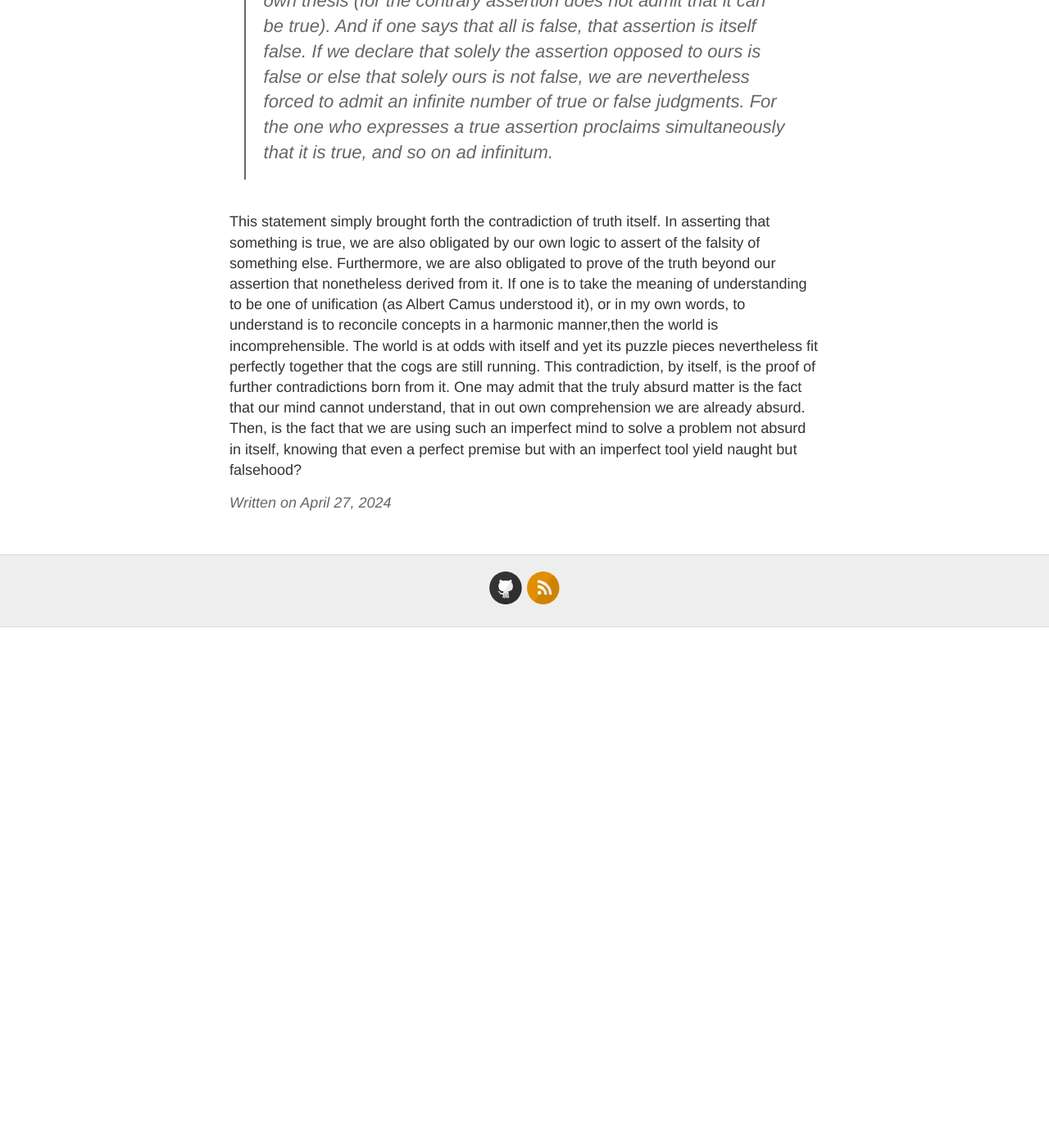
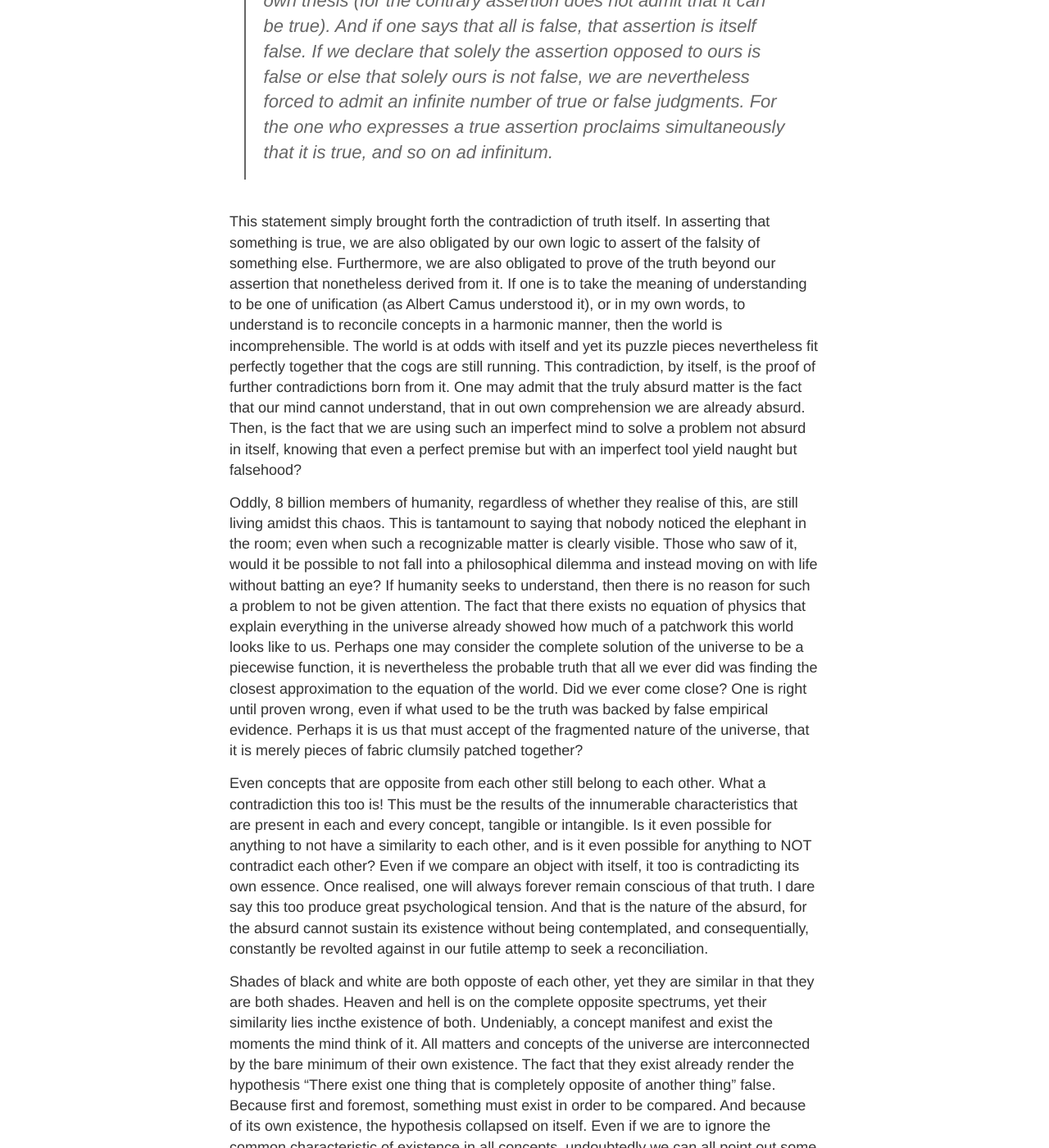
Before and after one commit to theduckshepherd/theduckshepherd.github.io, a Jekyll site: the page built from _posts/2024-04-27-discussion-this-world-is-a-contradiction.md, in a window 1280 px wide and 1400 px high, scrolled down 612 px. Shown: the whole window at 82% size. Built offline with Jekyll 4.4.1, drawn with Linux system fonts in a browser that asks for light colours; before the commit the page ends 1377 px from its top, so only the background shows below that; some of the changed text lies outside the part shown.

Commit message:
Update 2024-04-27-discussion-this-world-is-a-contradiction.md

```diff
--- a/_posts/2024-04-27-discussion-this-world-is-a-contradiction.md
+++ b/_posts/2024-04-27-discussion-this-world-is-a-contradiction.md
@@ -6,8 +6,19 @@ category: discussion
 
 Contradictions, I dare say, are the hallmark of absurdism. Yet that is not the reason this discussion came to life. However, it is truly odd that we never thought much of the contradictory nature of everything around us, and thus the absurdity of the world.
 
-# A. The Contradiction of Truth
+# A. The Contradiction of Truth, of the Universe
 First, if attention may be brought to this statement by Aristotle, as quoted by Albert Camus in his essay The Myth of Sisyphus:
 > The often ridiculed consequence of these opinions is that they destroy themselves. For by asserting that all is true we assert the truth of the contrary assertion and consequently the falsity of our own thesis (for the contrary assertion does not admit that it can be true). And if one says that all is false, that assertion is itself false. If we declare that solely the assertion opposed to ours is false or else that solely ours is not false, we are nevertheless forced to admit an infinite number of true or false judgments. For the one who expresses a true assertion proclaims simultaneously that it is true, and so on ad infinitum.
 
-This statement simply brought forth the contradiction of truth itself. In asserting that something is true, we are also obligated by our own logic to assert of the falsity of something else. Furthermore, we are also obligated to prove of the truth beyond our assertion that nonetheless derived from it. If one is to take the meaning of understanding to be one of unification (as Albert Camus understood it), or in my own words, to understand is to reconcile concepts in a harmonic manner,then the world is incomprehensible. The world is at odds with itself and yet its puzzle pieces nevertheless fit perfectly together that the cogs are still running. This contradiction, by itself, is the proof of further contradictions born from it. One may admit that the truly absurd matter is the fact that our mind cannot understand, that in out own comprehension we are already absurd. Then, is the fact that we are using such an imperfect mind to solve a problem not absurd in itself, knowing that even a perfect premise but with an imperfect tool yield naught but falsehood?
+This statement simply brought forth the contradiction of truth itself. In asserting that something is true, we are also obligated by our own logic to assert of the falsity of something else. Furthermore, we are also obligated to prove of the truth beyond our assertion that nonetheless derived from it. If one is to take the meaning of understanding to be one of unification (as Albert Camus understood it), or in my own words, to understand is to reconcile concepts in a harmonic manner, then the world is incomprehensible. The world is at odds with itself and yet its puzzle pieces nevertheless fit perfectly together that the cogs are still running. This contradiction, by itself, is the proof of further contradictions born from it. One may admit that the truly absurd matter is the fact that our mind cannot understand, that in out own comprehension we are already absurd. Then, is the fact that we are using such an imperfect mind to solve a problem not absurd in itself, knowing that even a perfect premise but with an imperfect tool yield naught but falsehood?
+
+Oddly, 8 billion members of humanity, regardless of whether they realise of this, are still living amidst this chaos. This is tantamount to saying that nobody noticed the elephant in the room; even when such a recognizable matter is clearly visible. Those who saw of it, would it be possible to not fall into a philosophical dilemma and instead moving on with life without batting an eye? If humanity seeks to understand, then there is no reason for such a problem to not be given attention. The fact that there exists no equation of physics that explain everything in the universe already showed how much of a patchwork this world looks like to us. Perhaps one may consider the complete solution of the universe to be a piecewise function, it is nevertheless the probable truth that all we ever did was finding the closest approximation to the equation of the world. Did we ever come close? One is right until proven wrong, even if what used to be the truth was backed by false empirical evidence. Perhaps it is us that must accept of the fragmented nature of the universe, that it is merely pieces of fabric clumsily patched together?
+
+Even concepts that are opposite from each other still belong to each other. What a contradiction this too is! This must be the results of the innumerable characteristics that are present in each and every concept, tangible or intangible. Is it even possible for anything to not have a similarity to each other, and is it even possible for anything to NOT contradict each other? Even if we compare an object with itself, it too is contradicting its own essence. Once realised, one will always forever remain conscious of that truth. I dare say this too produce great psychological tension. And that is the nature of the absurd, for the absurd cannot sustain its existence without being contemplated, and consequentially, constantly be revolted against in our futile attemp to seek a reconciliation.
+
+Shades of black and white are both opposte of each other, yet they are similar in that they are both shades. Heaven and hell is on the complete opposite spectrums, yet their similarity lies incthe existence of both. Undeniably, a concept manifest and exist the moments the mind think of it. All matters and concepts of the universe are interconnected by the bare minimum of their own existence. The fact that they exist already render the hypothesis "There exist one thing that is completely opposite of another thing" false. Because first and foremost, something must exist in order to be compared. And because of its own existence, the hypothesis collapsed on itself. Even if we are to ignore the common characteristic of existence in all concepts, undoubtedly we can all point out some similarity between what can be completely unrelated concept. The star in the distance and a milkshake, they are both made of atoms.
+
+Must I say more of how absurd the world is? If even contradictions can have a friend in their own contradictory nature, then truly any contradictions have negated and contradicted themselves. Just like Aristotle had implied, the assertion of any truth leads to the assertion of any derived falsehood, and in doing so the truth has negated itself.
+
+# B. The Contradiction that is Ourselves
+Admittedly, the contradiction of truth renders all of our judgements inconsequential to the bigger picture. If falsehood is to be discarded, then no concepts, morality, or standards would remain. Each of us seeks for that which is convenient to us. At times one eill realise how much of a walking contradiction each of us is. Surely knowing of such matters must bring unease to our hearts, forw we love what we can understand and dislike that which we can't. However this is in no way a negation to the humanity's passion in confronting what we can't understand in an attempt to solve the bigger puzzle, and are visible to a certain extent. The mind is wonderful in terms of its ability to reconcile itself. Because to seek for understanding is to seek for connections also. If I may add, even contradictory concepts are similar because of the fact that they both contradict themselves.
```
